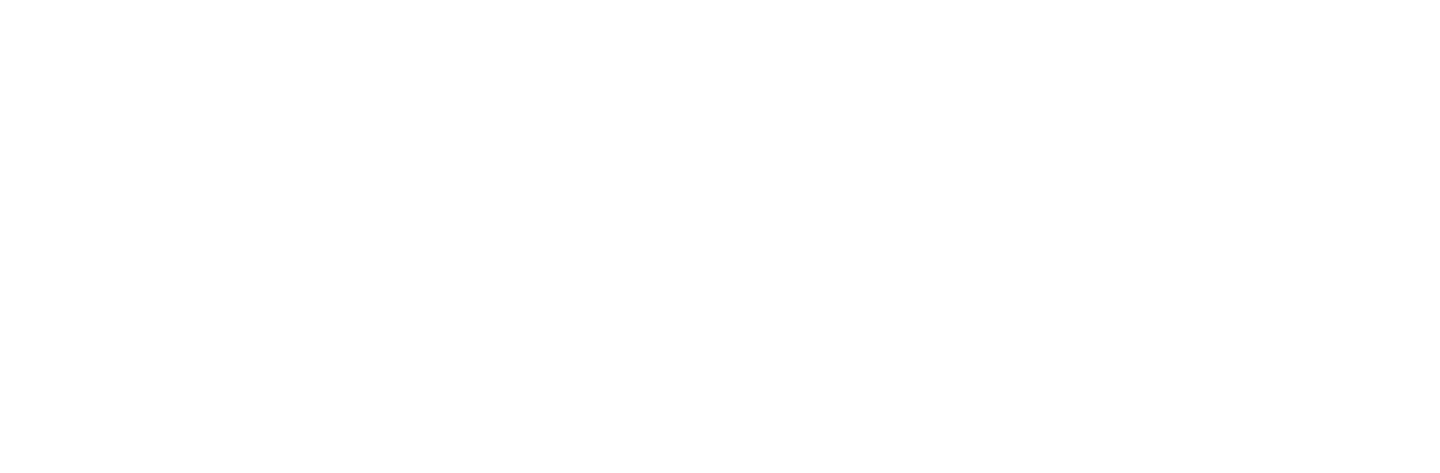
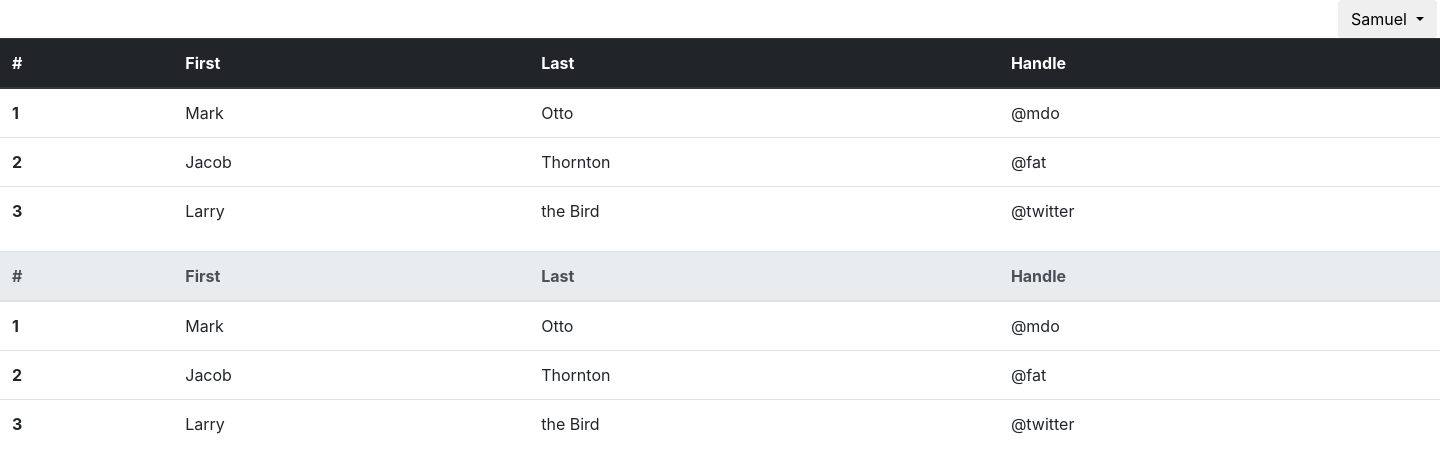
Before and after one commit to SamTheIG/TaskManager, a Flask app: page /TM in a window 1440 px wide. Before the commit the part shown is empty. Shown: the top 473 px of the page. Run offline with Flask 2, Linux system fonts and the light colour scheme; a user stored in the database is signed in; some libraries are stand-ins or nearby versions.

Commit message:
creating templates for showing TM and adding new ones

```diff
--- a/templates/TM.html
+++ b/templates/TM.html
@@ -5,8 +5,101 @@
     <meta http-equiv="X-UA-Compatible" content="IE=edge">
     <meta name="viewport" content="width=device-width, initial-scale=1.0">
     <title>TaskManager</title>
+    <link rel="stylesheet" href="https://maxcdn.bootstrapcdn.com/bootstrap/4.0.0/css/bootstrap.min.css" integrity="sha384-Gn5384xqQ1aoWXA+058RXPxPg6fy4IWvTNh0E263XmFcJlSAwiGgFAW/dAiS6JXm" crossorigin="anonymous">
+    <style>
+        #dropdown{
+            /* padding-right: 7px; */
+            padding-left: 1338px;
+        }
+    </style>
 </head>
 <body>
+    <!-- class="dropdown" -->
+    <div  id="dropdown">
+        <button class="btn btn-default dropdown-toggle" type="button" id="dropdownMenu1" data-toggle="dropdown" aria-haspopup="true" aria-expanded="true">
+          Samuel
+          <span class="caret"></span>
+        </button>
+        <ul class="dropdown-menu" aria-labelledby="dropdownMenu1">
+            <li><a href="/add">Add new task</a></li>
+            <li><a href="/">Main Page</a></li>
+            <li><a href="/logout">Logout</a></li>
+            <!-- <li><a href="#">Something else here</a></li>
+            <li role="separator" class="divider"></li>
+            <li><a href="#">Separated link</a></li> -->
+        </ul>
+    </div>
+    <div>
+        <table class="table">
+            <thead class="thead-dark">
+              <tr>
+                <th scope="col">#</th>
+                <th scope="col">First</th>
+                <th scope="col">Last</th>
+                <th scope="col">Handle</th>
+              </tr>
 
+            </thead>
+
+            <tbody>
+              <tr>
+                <th scope="row">1</th>
+                <td>Mark</td>
+                <td>Otto</td>
+                <td>@mdo</td>
+              </tr>
+              <tr>
+                <th scope="row">2</th>
+                <td>Jacob</td>
+                <td>Thornton</td>
+                <td>@fat</td>
+              </tr>
+              <tr>
+                <th scope="row">3</th>
+                <td>Larry</td>
+                <td>the Bird</td>
+                <td>@twitter</td>
+              </tr>
+            </tbody>
+          </table>
+
+          <table class="table">
+            <thead class="thead-light">
+              <tr>
+                <th scope="col">#</th>
+                <th scope="col">First</th>
+                <th scope="col">Last</th>
+                <th scope="col">Handle</th>
+              </tr>
+            </thead>
+            <tbody>
+              <tr>
+                <th scope="row">1</th>
+                <td>Mark</td>
+                <td>Otto</td>
+                <td>@mdo</td>
+              </tr>
+              <tr>
+                <th scope="row">2</th>
+                <td>Jacob</td>
+                <td>Thornton</td>
+                <td>@fat</td>
+              </tr>
+              <tr>
+                <th scope="row">3</th>
+                <td>Larry</td>
+                <td>the Bird</td>
+                <td>@twitter</td>
+              </tr>
+            </tbody>
+          </table>
+
+    </div>
+
+
+
+    <script src="https://code.jquery.com/jquery-3.2.1.slim.min.js" integrity="sha384-KJ3o2DKtIkvYIK3UENzmM7KCkRr/rE9/Qpg6aAZGJwFDMVNA/GpGFF93hXpG5KkN" crossorigin="anonymous"></script>
+    <script src="https://cdnjs.cloudflare.com/ajax/libs/popper.js/1.12.9/umd/popper.min.js" integrity="sha384-ApNbgh9B+Y1QKtv3Rn7W3mgPxhU9K/ScQsAP7hUibX39j7fakFPskvXusvfa0b4Q" crossorigin="anonymous"></script>
+    <script src="https://maxcdn.bootstrapcdn.com/bootstrap/4.0.0/js/bootstrap.min.js" integrity="sha384-JZR6Spejh4U02d8jOt6vLEHfe/JQGiRRSQQxSfFWpi1MquVdAyjUar5+76PVCmYl" crossorigin="anonymous"></script>
 </body>
 </html>
--- a/templates/index.html
+++ b/templates/index.html
@@ -9,7 +9,9 @@
 				<a href="/login">Login</a>
 				<a href="/logout">Logout</a>
 			</div>
-
+			<div>
+				<a href="/TM">TaskManager</a>
+			</div>
 		</center>
 	</body>
 </html>
```
Also changed, not shown: templates/add.html (added, +16 -0 lines).
